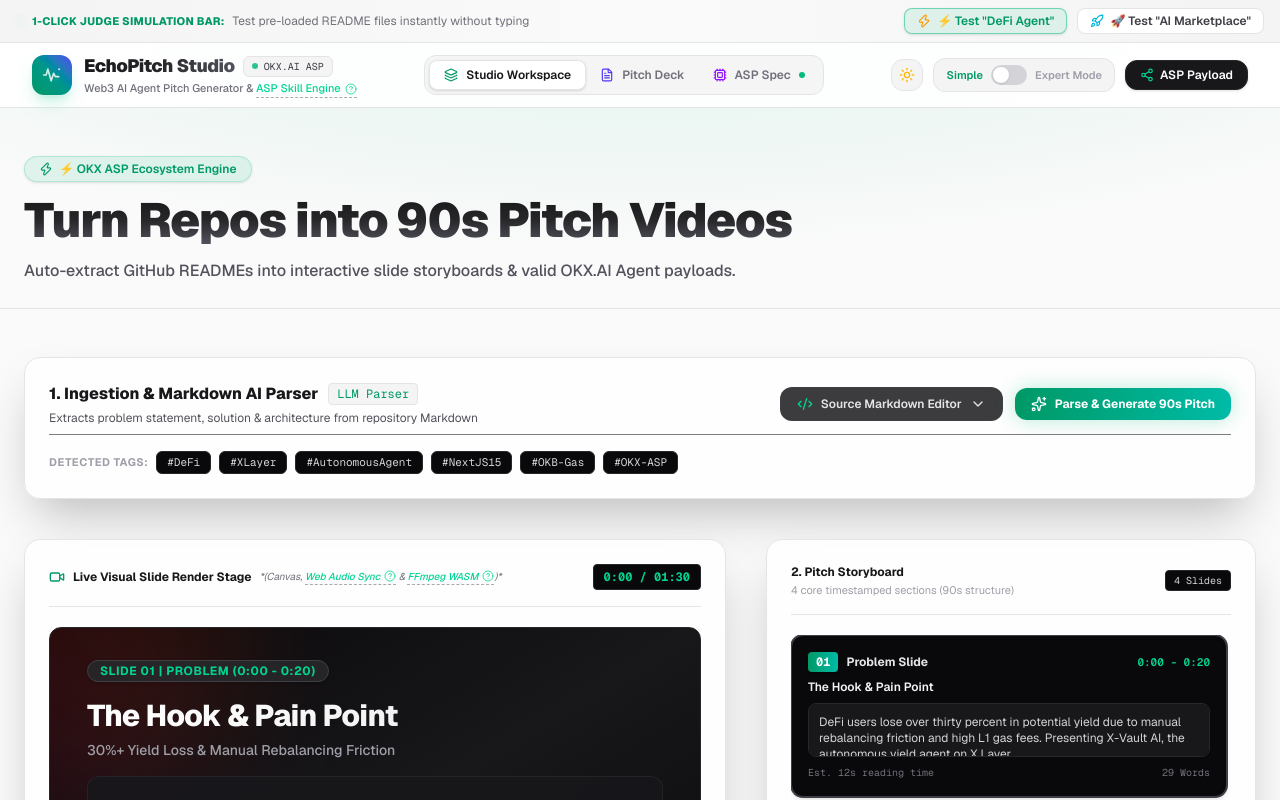
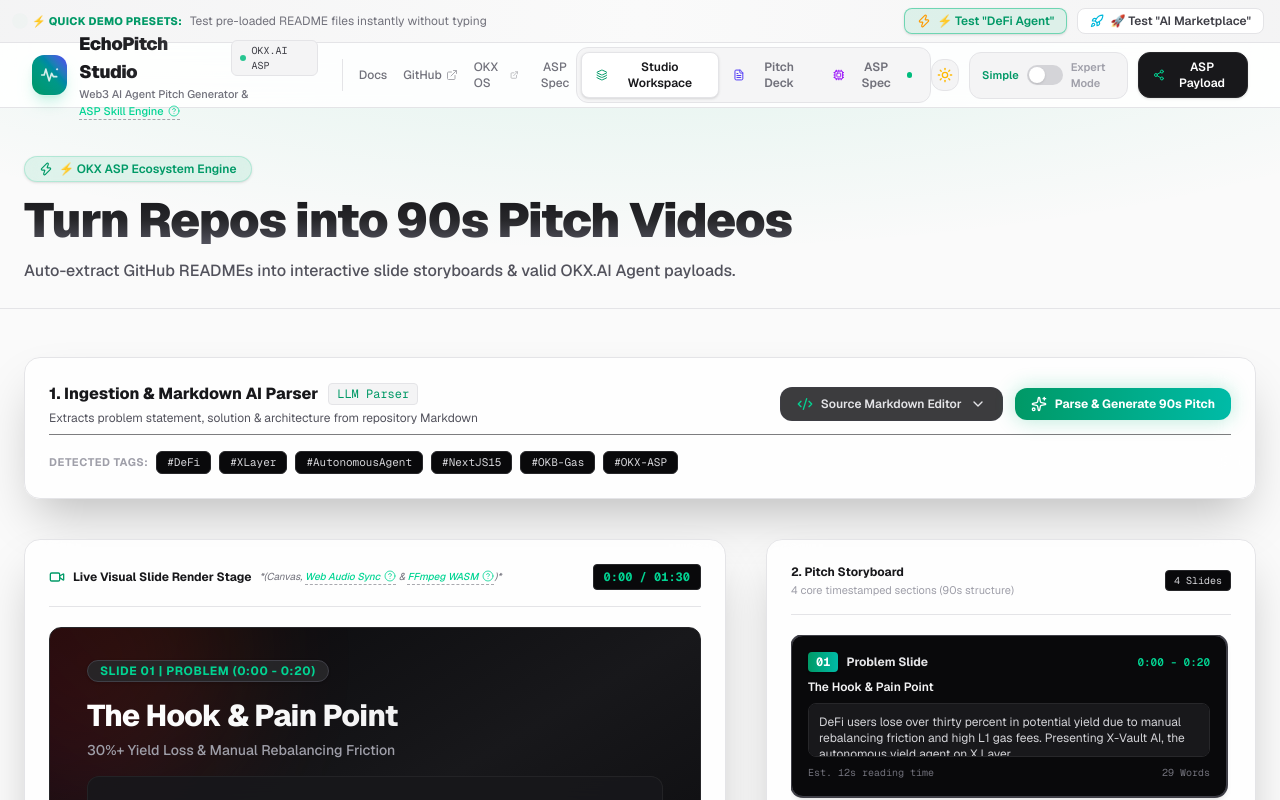
Before and after one commit to YakiUdoph/echopitch-studio, a Next.js app in the folder echopitch-studio/: page / in a window 1280 px wide. Shown: the top 800 px of the page. Built offline with nearby package versions, Linux system fonts and the light colour scheme.

Commit message:
Update top header navigation and quick demo bar

```diff
--- a/echopitch-studio/app/components/Header.tsx
+++ b/echopitch-studio/app/components/Header.tsx
@@ -11,7 +11,8 @@
   Cpu,
   Share2,
   Sun,
-  Moon
+  Moon,
+  ExternalLink
 } from "lucide-react";
 
 export type TabType = "studio" | "script" | "asp";
@@ -48,13 +49,13 @@
 
   return (
     <header className="sticky top-0 z-40 w-full border-b border-zinc-200 dark:border-zinc-800/80 bg-white/90 dark:bg-zinc-950/90 backdrop-blur-2xl transition-colors duration-300">
-      {/* 1-Click Judge Simulation Bar Banner */}
+      {/* Simulation Bar Banner with Renamed Label */}
       <div className="w-full bg-gradient-to-r from-zinc-100 via-zinc-50 to-zinc-100 dark:from-zinc-950 dark:via-zinc-900/60 dark:to-zinc-950 border-b border-zinc-200 dark:border-zinc-800/80 px-4 py-2">
         <div className="mx-auto flex flex-wrap items-center justify-between gap-3 max-w-7xl">
           <div className="flex items-center gap-2 text-xs">
             <span className="flex h-2 w-2 rounded-full bg-emerald-500 dark:bg-emerald-400 animate-ping"></span>
             <span className="font-extrabold text-emerald-600 dark:text-emerald-400 tracking-wide uppercase text-[11px]">
-              1-Click Judge Simulation Bar:
+              ⚡ QUICK DEMO PRESETS:
             </span>
             <span className="hidden sm:inline text-zinc-500 dark:text-zinc-400 text-xs">
               Test pre-loaded README files instantly without typing
@@ -93,7 +94,8 @@
 
       {/* Main Header Navigation Bar */}
       <div className="mx-auto flex h-16 max-w-7xl items-center justify-between px-4 sm:px-6 lg:px-8">
-        {/* Brand & Glowing Logo */}
+        {/* Brand & Menu Links */}
+        <div className="flex items-center gap-6">
           <div className="flex items-center gap-3">
             <div className="relative flex h-10 w-10 items-center justify-center rounded-xl bg-gradient-to-tr from-emerald-600 via-teal-600 to-indigo-600 shadow-lg shadow-emerald-500/20 ring-1 ring-white/20">
               {/* SVG Glowing Waveform Sparkle Logo */}
@@ -124,6 +126,45 @@
               <span className="text-[11px] font-medium text-zinc-500 dark:text-zinc-400 block">
                 Web3 AI Agent Pitch Generator & <Tooltip termKey="ASP Payload">ASP Skill Engine</Tooltip>
               </span>
+            </div>
+          </div>
+
+          {/* Clean Subtle Top Navigation Menu Links */}
+          <div className="hidden lg:flex items-center gap-4 pl-4 border-l border-zinc-200 dark:border-zinc-800">
+            <a
+              href="#docs"
+              onClick={(e) => {
+                e.preventDefault();
+                setActiveTab("asp");
+              }}
+              className="text-xs font-medium text-zinc-500 hover:text-zinc-900 dark:text-zinc-400 dark:hover:text-zinc-100 transition-colors duration-200"
+            >
+              Docs
+            </a>
+            <a
+              href="https://github.com/echopitch/echopitch-studio"
+              target="_blank"
+              rel="noopener noreferrer"
+              className="flex items-center gap-1 text-xs font-medium text-zinc-500 hover:text-zinc-900 dark:text-zinc-400 dark:hover:text-zinc-100 transition-colors duration-200"
+            >
+              <span>GitHub</span>
+              <ExternalLink className="h-3 w-3 opacity-60" />
+            </a>
+            <a
+              href="https://web3.okx.com/onchainos"
+              target="_blank"
+              rel="noopener noreferrer"
+              className="flex items-center gap-1 text-xs font-medium text-zinc-500 hover:text-zinc-900 dark:text-zinc-400 dark:hover:text-zinc-100 transition-colors duration-200"
+            >
+              <span>OKX OS</span>
+              <ExternalLink className="h-3 w-3 opacity-60" />
+            </a>
+            <button
+              onClick={() => setActiveTab("asp")}
+              className="text-xs font-medium text-zinc-500 hover:text-zinc-900 dark:text-zinc-400 dark:hover:text-zinc-100 transition-colors duration-200"
+            >
+              ASP Spec
+            </button>
           </div>
         </div>
 
```
Lines whose indentation alone changed are shown as unchanged.
